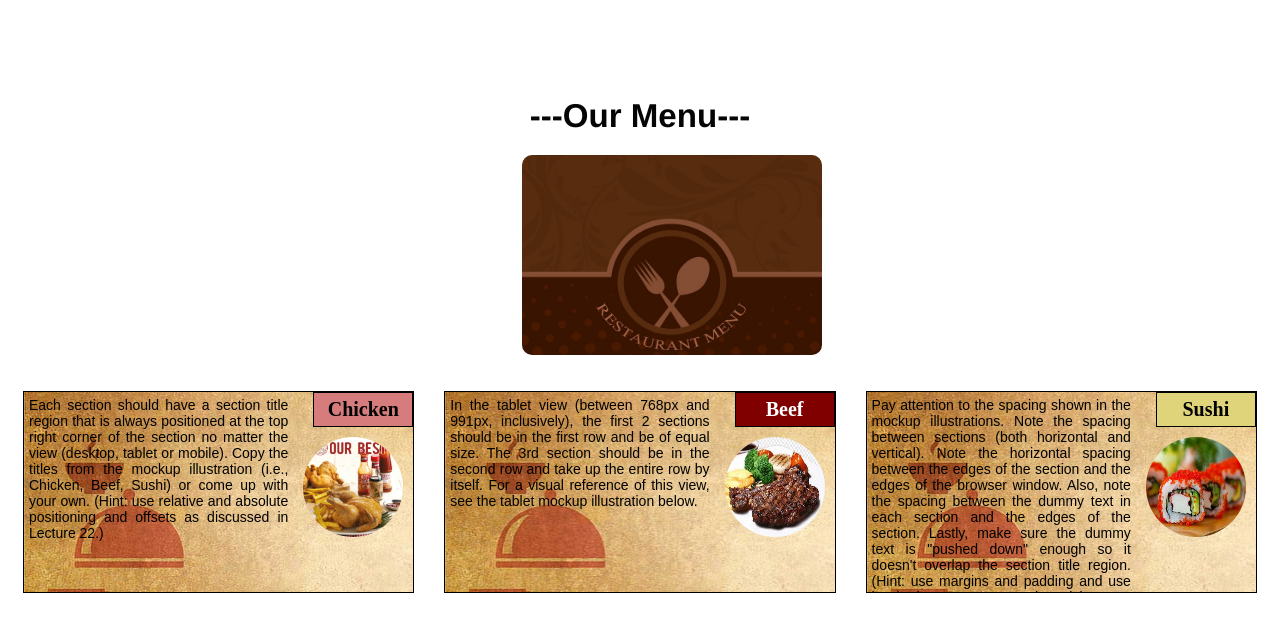
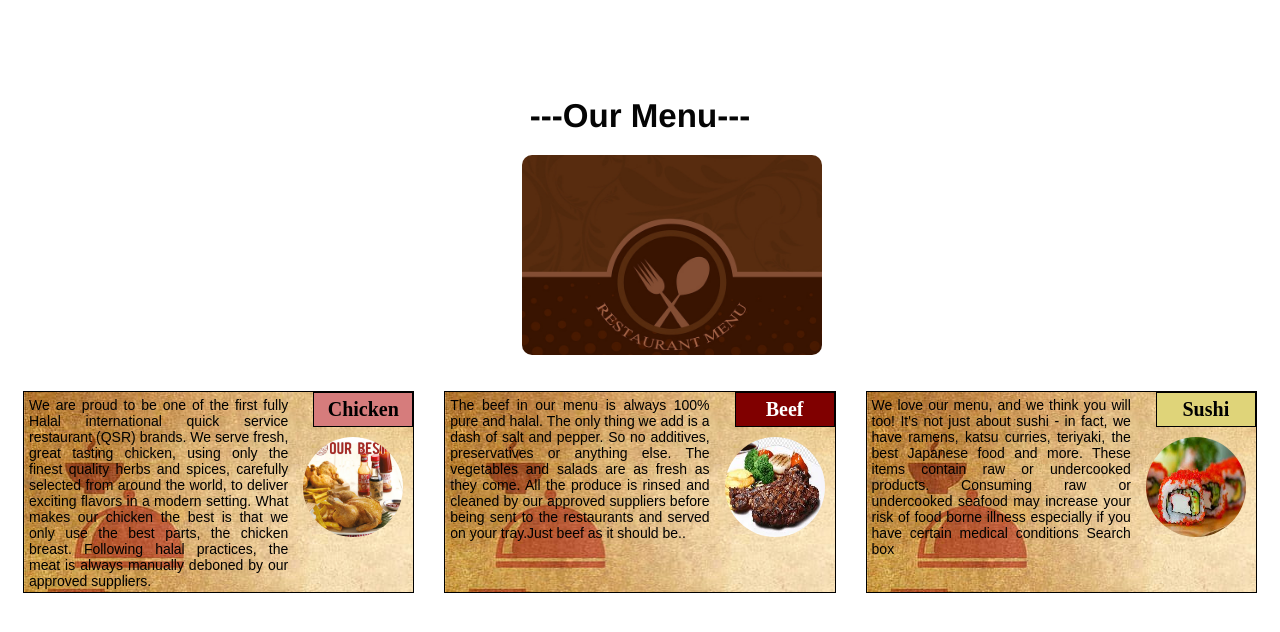
Before and after one commit to zshokouh/MYResturant, a plain HTML site: page module2-solution/index.html in a window 1280 px wide. Drawn offline with Linux system fonts and the light colour scheme.

Commit message:
my files were updated.

```diff
--- a/module2-solution/index.html
+++ b/module2-solution/index.html
@@ -24,10 +24,7 @@
             <p class="sub1">Chicken</p>
             <img class="pic" src="../pic/ch.jpg">
             <p class="content">
-                Each section should have a section title region that is always positioned at the top right corner of the
-                section no matter the view (desktop, tablet or mobile). Copy the titles from the mockup illustration
-                (i.e., Chicken, Beef, Sushi) or come up with your own. (Hint: use relative and absolute positioning and
-                offsets as discussed in Lecture 22.)
+               We are proud to be one of the first fully Halal international quick service restaurant (QSR) brands. We serve fresh, great tasting chicken, using only the finest quality herbs and spices, carefully selected from around the world, to deliver exciting flavors in a modern setting. What makes our chicken the best is that we only use the best parts, the chicken breast. Following halal practices, the meat is always manually deboned by our approved suppliers.
 
             </p>
         </div>
@@ -36,20 +33,15 @@
         <div>
             <p class="sub2">Beef</p>
             <img class="pic" src="../pic/Beef.jfif">
-            <p class="content">In the tablet view (between 768px and 991px, inclusively), the first 2 sections should be
-                in the first row and be of equal size. The 3rd section should be in the second row and take up the
-                entire row by itself. For a visual reference of this view, see the tablet mockup illustration below.</p>
+            <p class="content">The beef in our menu is always 100% pure and halal. The only thing we add is a dash of salt and pepper. So no additives, preservatives or anything else. The vegetables and salads are as fresh as they come. All the produce is rinsed and cleaned by our approved suppliers before being sent to the restaurants and served on your tray.Just beef as it should be..</p>
         </div>
     </section>
     <section class="column-lg-4 colmn-md-12 colmn-sm-12">
         <div>
             <p class="sub3">Sushi</p>
             <img class="pic" src="../pic/Sushi.jfif">
-            <p class="content">Pay attention to the spacing shown in the mockup illustrations. Note the spacing between
-                sections (both horizontal and vertical). Note the horizontal spacing between the edges of the section
-                and the edges of the browser window. Also, note the spacing between the dummy text in each section and
-                the edges of the section. Lastly, make sure the dummy text is "pushed down" enough so it doesn't overlap
-                the section title region. (Hint: use margins and padding and use border-box as your box-sizing as
-                discussed in Lecture 19.)</p>
+            <p class="content">We love our menu, and we think you will too! It's not just about sushi - in fact, we have ramens, katsu curries, teriyaki, the best Japanese food and more. These items contain raw or undercooked products. Consuming raw or undercooked seafood may increase your risk of food borne illness especially if you have certain medical conditions
+
+Search box</p>
         </div>
 </html>
```
